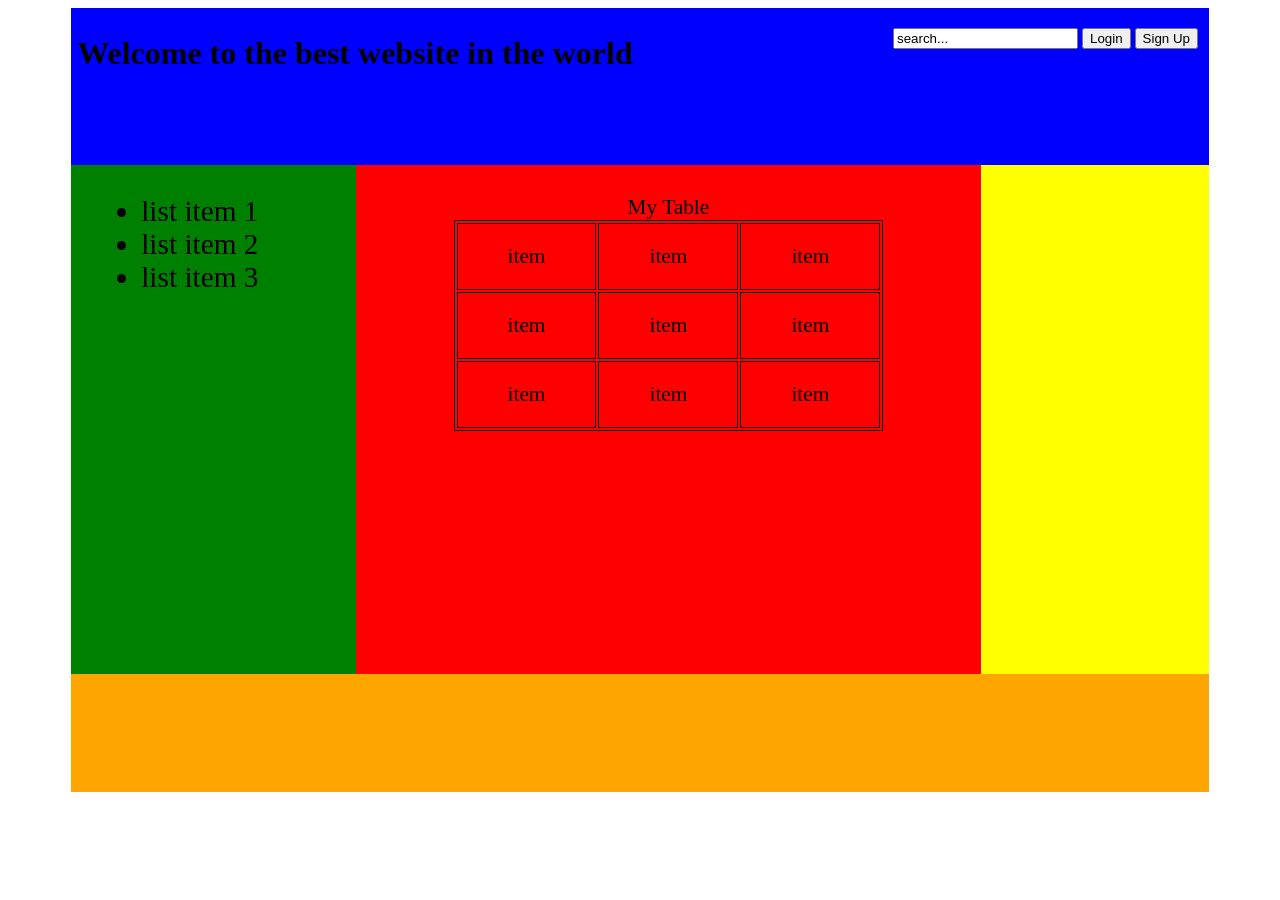
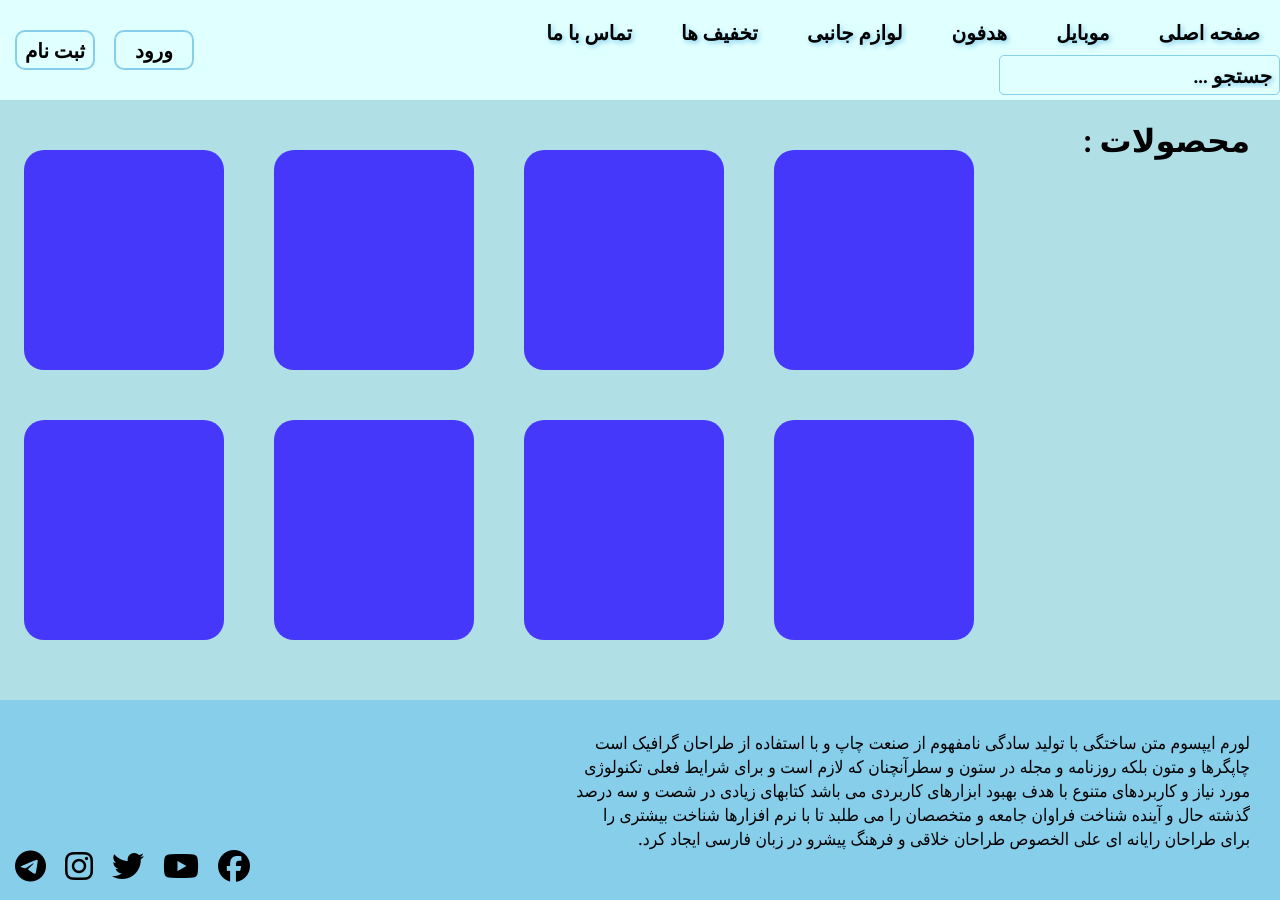
Before and after one commit to MhdyJlili/web, a plain HTML site: page index.html in a window 1280 px wide. Before the commit the page ends 800 px from the top, so only its background shows below. Drawn offline with Linux system fonts and the light colour scheme; a web font is replaced by a local one.

Commit message:
Css is here

```diff
--- a/index.html
+++ b/index.html
@@ -1,128 +1,51 @@
 <html>
     <head>
-        <style>
-            #container
-            {
-                width: 90%;
-                margin: 0 auto 0;
-            }
-            #header
-            {
-                width: 100%;
-                height: 20%;
-                background-color: blue;
-                direction: ltr;
-            }
-            #header1
-            {
-                margin: 6px;
-                width: 60%;
-                float: left;
-            }
-            #header2
-            {
-                width: 38%;
-                float: left;
-                direction: rtl;
-            }
-            input
-            {
-                margin-top: 20px;
-                direction: ltr;
-            }
-            #left
-            {
-                width: 25%;
-                height: 65%;
-                background-color: green;
-                float: left;
-            }
-            ul
-            {
-                margin: 30px;
-            }
-            li
-            {
-                font-size: 22pt;
-            }
-            #content
-            {
-                width: 55%;
-                height: 65%;
-                background-color: red;
-                float: left;
-            }
-            table
-            {
-                margin: 30px auto 0;
-                border: 1px solid black;
-                font-size: 16pt;
-            }
-            td
-            {
-                padding: 20px 50px;
-                border: 1px solid black;
-            }
-            #right
-            {
-                width: 20%;
-                height: 65%;
-                background-color: yellow;
-                float: left;
-            }
-            #footer
-            {
-                width: 100%;
-                height: 15%;
-                background-color: orange;
-                clear: both;
-            }
-        </style>
-        <title>New Project</title>
+        <link rel="stylesheet" type="text/css" href="theme.css"/>
+        <link rel="stylesheet" href="https://fonts.googleapis.com/css?family=Rancho&effect=fire-animation">
+        <script src="https://kit.fontawesome.com/62acf13bbf.js" crossorigin="anonymous"></script>
     </head>
     <body>
-        <div id="container">
         <div id="header">
             <div id="header1">
-                    <h1>Welcome to the best website in the world</h1>
+                <a>صفحه اصلی</a>
+                <a>موبایل</a>
+                <a>هدفون</a>
+                <a>لوازم جانبی</a>
+                <a class="font-effect-fire-animation">تخفیف ها</a>
+                <a>تماس با ما</a>
+                <input type="text" id="jos" value=" جستجو ..."/>
             </div>
             <div id="header2">
-                    <input type="button" value="Sign Up"/>
-                    <input type="button" value="Login"/>
-                    <input type="text" value="search..."/>
+                <input type="button" class="vorod" value="ثبت نام">
+                <input type="button" class="vorod" value="ورود">
             </div>
         </div>
         <div id="middle">
-                <div id="left">
-                    <ul>
-                        <li>list item 1</li>
-                        <li>list item 2</li>
-                        <li>list item 3</li>
-                    </ul>
+            <div id="middle1">
+                <h1>محصولات :</h1>
             </div>
-                <div id="content">
-                    <table>
-                        <caption>My Table</caption>
-                        <tr>
-                            <td>item</td>
-                            <td>item</td>
-                            <td>item</td>
-                        </tr>
-                        <tr>
-                            <td>item</td>
-                            <td>item</td>
-                            <td>item</td>
-                        </tr>
-                        <tr>
-                            <td>item</td>
-                            <td>item</td>
-                            <td>item</td>
-                        </tr>
-                    </table>
+            <div id="middle2">
+                <div class="mahsol"></div>
+                <div class="mahsol"></div>
+                <div class="mahsol"></div>
+                <div class="mahsol"></div>
+                <div class="mahsol"></div>
+                <div class="mahsol"></div>
+                <div class="mahsol"></div>
+                <div class="mahsol"></div>
             </div>
-                <div id="right"></div>
         </div>
-            <div id="footer"></div>
+        <div id="footer">
+            <div id="footer1">
+                <p id="lorm">لورم ایپسوم متن ساختگی با تولید سادگی نامفهوم از صنعت چاپ و با استفاده از طراحان گرافیک است چاپگرها و متون بلکه روزنامه و مجله در ستون و سطرآنچنان که لازم است و برای شرایط فعلی تکنولوژی مورد نیاز و کاربردهای متنوع با هدف بهبود ابزارهای کاربردی می باشد کتابهای زیادی در شصت و سه درصد گذشته حال و آینده شناخت فراوان جامعه و متخصصان را می طلبد تا با نرم افزارها شناخت بیشتری را برای طراحان رایانه ای علی الخصوص طراحان خلاقی و فرهنگ پیشرو در زبان فارسی ایجاد کرد.</p>
+            </div>
+            <div id="footer2">
+                <i class="fa-brands fa-telegram"></i>
+                <i class="fa-brands fa-instagram"></i>
+                <i class="fa-brands fa-twitter"></i>
+                <i class="fa-brands fa-youtube"></i>
+                <i class="fa-brands fa-facebook"></i>
+            </div>
         </div>
     </body>
 </html>
--- /dev/null
+++ b/theme.css
@@ -0,0 +1,123 @@
+body
+{
+    margin: 0;
+    direction: rtl;
+}
+a:nth-child(1)
+{
+    padding-right: 20px;
+}
+a , #jos
+{
+    padding-left: 45px;
+    margin-top: 10px;
+    font-family: 'Gill Sans', 'Gill Sans MT', Calibri, 'Trebuchet MS', sans-serif;
+    font-size: 15pt;
+    font-weight: 600;
+    text-shadow: 2px 2px 5px #87CEEB;
+}
+#jos
+{
+    border: 1px solid #87CEEB;
+    border-radius: 5px;
+    height: 40px;
+    background-color: #E0FFFF;
+}
+div
+{
+    width: 100%;
+}
+#header
+{
+    background-color: #E0FFFF;
+    height: 100px;
+}
+#header1
+{
+    float: right;
+    padding-top: 20px;
+    width: 70%;
+}
+#header2
+{
+    float: right;
+    width: 30%;
+    padding-top: 20px;
+    direction: ltr;
+}
+.vorod
+{
+    height: 40px;
+    width: 80px;
+    margin: 10px 0 0 15px;
+    text-align: center;
+    font-size: 15pt;
+    font-weight: bold;
+    font-family: 'Gill Sans', 'Gill Sans MT', Calibri, 'Trebuchet MS', sans-serif, Cochin, Georgia, Times, 'Times New Roman', serif;
+    border: 2px solid #87CEEB;
+    border-radius: 10px;
+    background-color: #E0FFFF;
+}
+#middle
+{
+    background-color: #B0E0E6;
+    height: 600px;
+}
+#middle1
+{
+    height: 100%;
+    width: 20%;
+    float: right;
+}
+#middle2
+{
+    height: 100%;
+    width: 80%;
+    float: right;
+}
+h1
+{
+    margin: 0;
+    padding: 20px 30px 30px 0;
+    font-weight: 900;
+    font-family: 'Trebuchet MS', 'Lucida Sans Unicode', 'Lucida Grande', 'Lucida Sans', Arial, sans-serif, Times, serif;
+}
+.mahsol
+{
+    width: 200px;
+    height: 220px;
+    background-color: rgb(69, 56, 251);
+    border-radius: 20px;
+    float: right;
+    margin: 50px 50px 0 0;
+}
+#footer
+{
+    background-color: #87CEEB;
+    height: 200px;
+    width: 100%;
+}
+#footer1
+{
+    font-size: 13pt;
+    font-family: 'Segoe UI', Tahoma, Geneva, Verdana, sans-serif;
+    width: 55%;
+    height: 100%;
+    float: right;
+}
+#lorm
+{
+    margin: 30px 30px 0 0;
+}
+#footer2
+{
+    width: 45%;
+    height: 100%;
+    float: right;
+    direction: ltr;
+}
+i
+{
+    padding: 150px 0 0 15px;
+    font-size: 24pt;
+}
```
Lines whose indentation alone changed are shown as unchanged.
